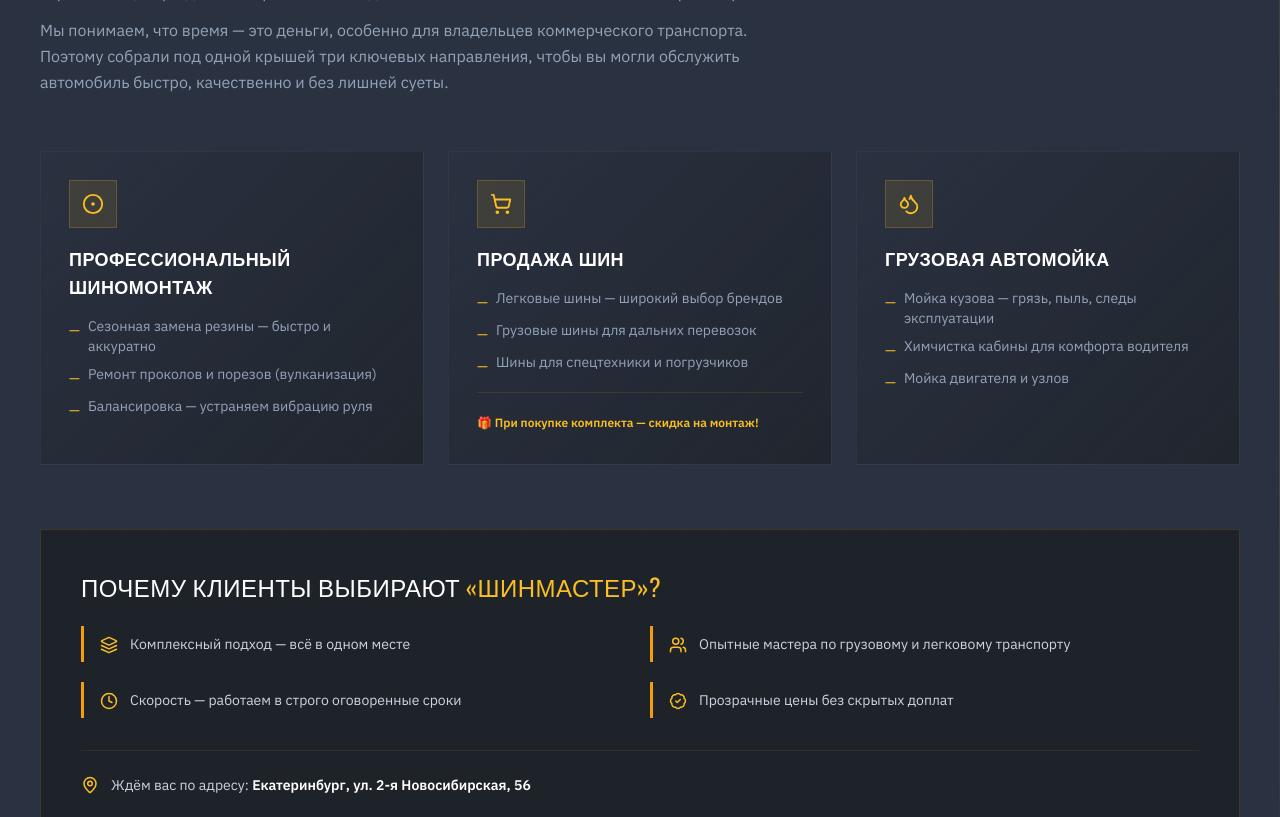
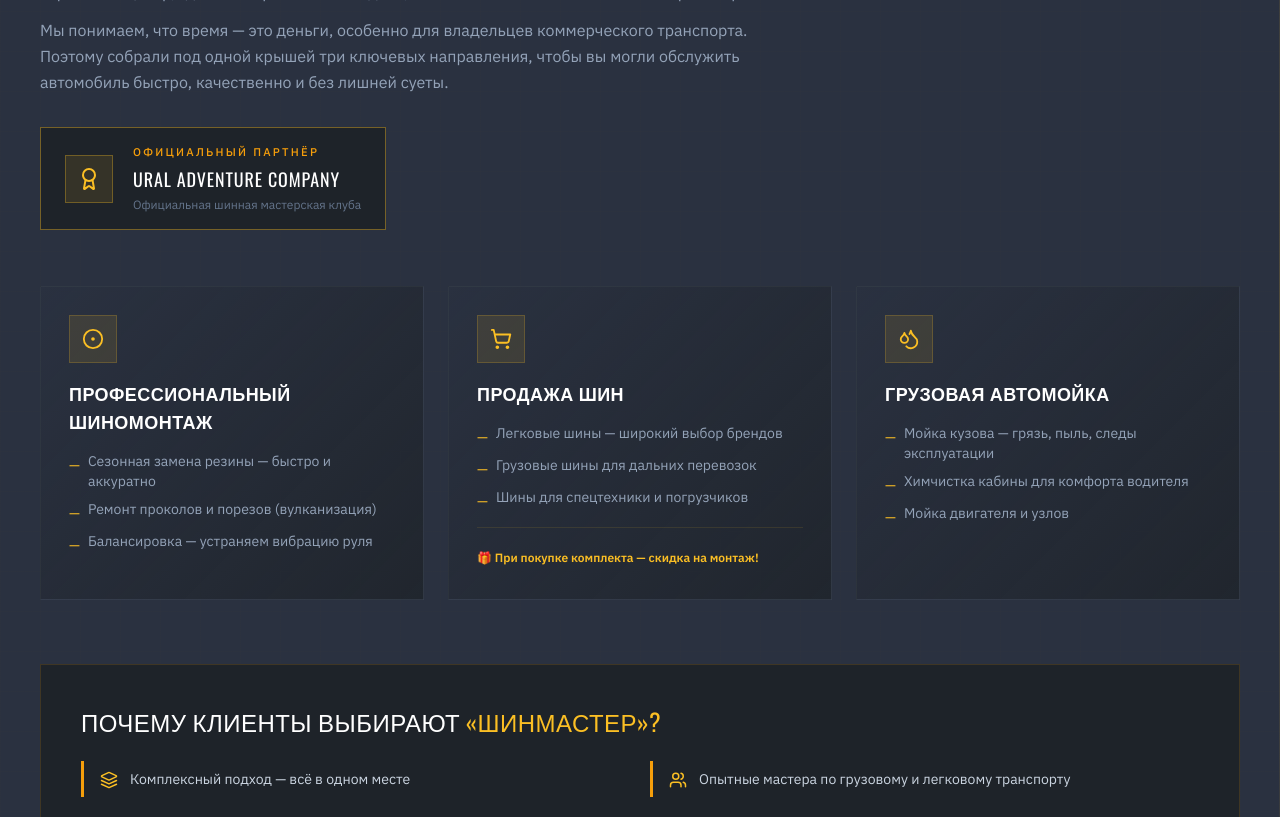
Before and after one commit to pr-poehali-dev/tire-service-project, a React (Vite) app: page / in a window 1280 px wide. Shown: the part 5920-6737 px from the top of the page. Built offline with nearby package versions, Linux system fonts and the light colour scheme.

Commit message:
feat: добавить партнера URAL ADVENTURE

```diff
--- a/src/components/About.tsx
+++ b/src/components/About.tsx
@@ -62,11 +62,25 @@ export default function About() {
             Долгое время мы были известны как качественный шиномонтаж, но теперь выросли в полноценный
             сервисный центр, где можно решить все задачи, связанные с колесами и чистотой транспорта.
           </p>
-          <p className="text-slate-400 leading-relaxed max-w-3xl">
+          <p className="text-slate-400 leading-relaxed max-w-3xl mb-8">
             Мы понимаем, что время — это деньги, особенно для владельцев коммерческого транспорта.
             Поэтому собрали под одной крышей три ключевых направления, чтобы вы могли обслужить
             автомобиль быстро, качественно и без лишней суеты.
           </p>
+
+          {/* Partner badge */}
+          <div className="inline-flex items-center gap-5 bg-[#1e2329] border border-amber-400/40 px-6 py-4 max-w-xl">
+            <div className="w-12 h-12 bg-amber-400/10 border border-amber-400/30 flex items-center justify-center shrink-0">
+              <Icon name="Award" size={24} className="text-amber-400" />
+            </div>
+            <div>
+              <div className="section-tag mb-1">Официальный партнёр</div>
+              <p className="font-oswald text-lg text-white uppercase tracking-wider">
+                URAL ADVENTURE COMPANY
+              </p>
+              <p className="text-slate-500 text-xs mt-1">Официальная шинная мастерская клуба</p>
+            </div>
+          </div>
         </div>
 
         {/* 3 directions */}
```
